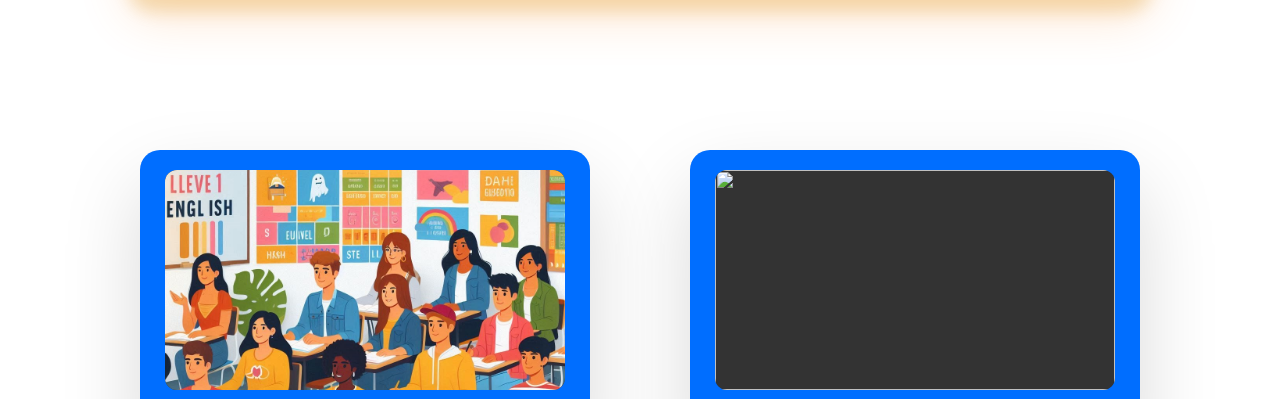
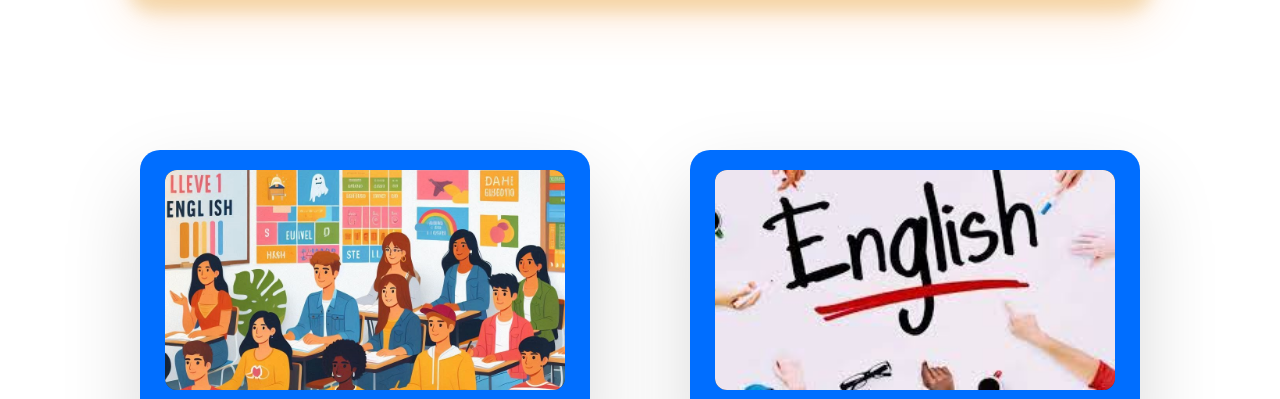
Before and after one commit to jheremyzf-hue/DAVINCHI, a plain HTML site: page cursos.html in a window 1280 px wide. Shown: the part 322-721 px from the top of the page. Drawn offline with nearby package versions, Linux system fonts and the light colour scheme; files whose address does not match are found by name.

Commit message:
cursos.html

```diff
--- a/cursos.html
+++ b/cursos.html
@@ -61,7 +61,7 @@
         </div>
 
         <div class="custom-card">
-          <div class="img-box"><img src="img/nivel2.jpeg"></div>
+          <div class="img-box"><img src="nivel2.jpeg"></div>
           <div class="custom-content">
             <h2>Beginner</h2>
             <p>Los cursantes de este nivel ampliarán su vocabulario y comenzarán a formular frases más complejas. Aprenderán a hablar sobre temas cotidianos como la familia, el trabajo, los hobbies y las rutinas diarias. También se introducirá la gramática más avanzada, como los tiempos verbales en pasado y futuro, y se trabajará en la comprensión de textos sencillos.</p>
```
